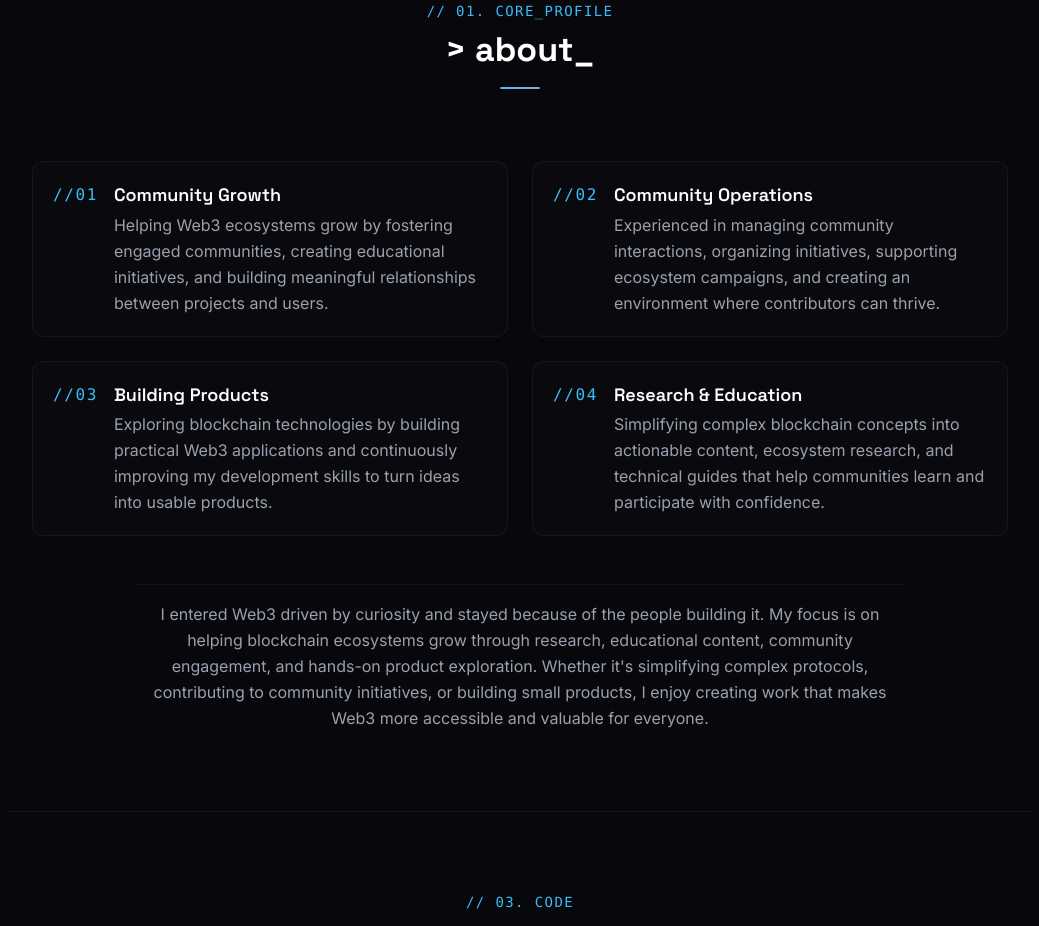
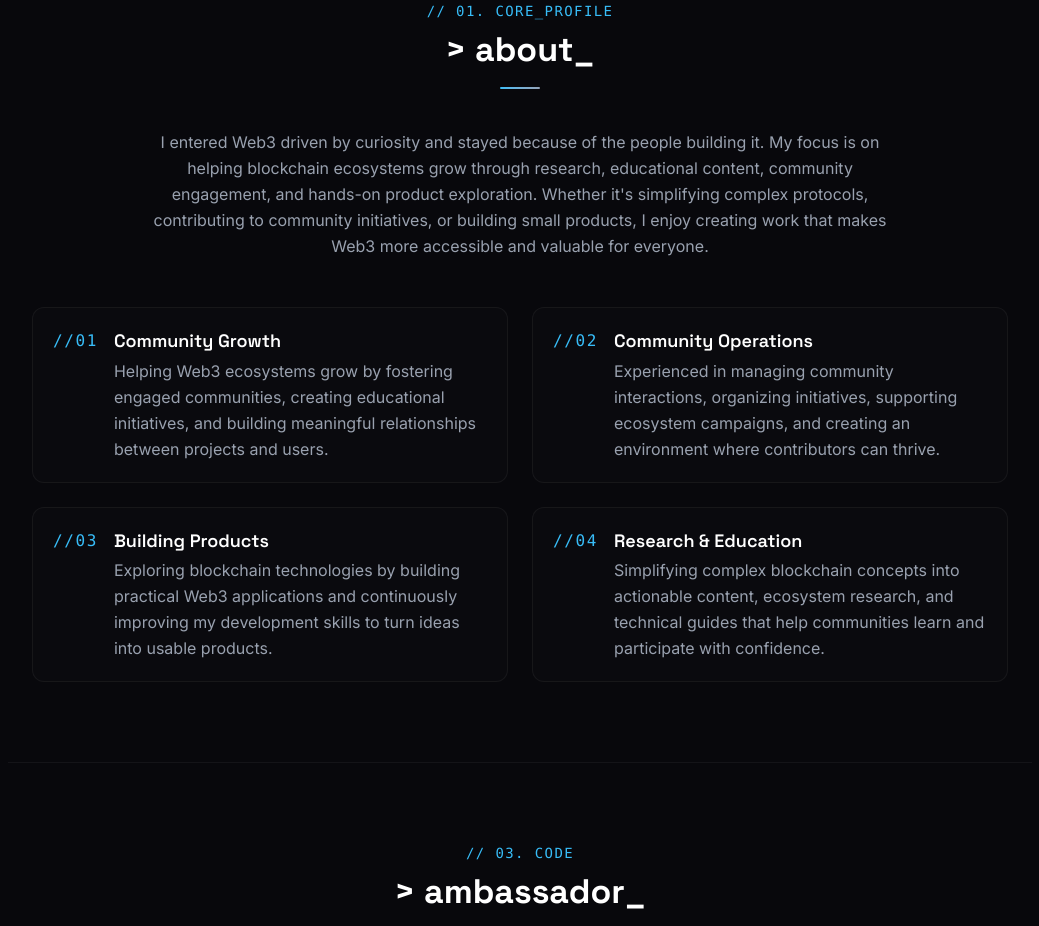
Before and after one commit to shhuubbhh/web3-Portfolio, a React (Vite) app: page / in a window 1280 px wide. Shown: the part 880-1806 px from the top of the page, without its empty margins (120-1159 px from the left). Built offline with nearby package versions, Linux system fonts and the light colour scheme.

Commit message:
Move About section bio paragraph to just below the centered header

```diff
--- a/src/components/About.tsx
+++ b/src/components/About.tsx
@@ -40,9 +40,22 @@
           <h2 className="text-3xl font-display font-bold text-white mb-4">&gt; about_</h2>
           <div className="w-10 h-0.5 bg-gradient-to-r from-brand-purple to-brand-blue rounded-full mb-6" />
         </motion.div>
+
+        {/* Simple Concise Bio Paragraph placed just below heading */}
+        <motion.div
+          initial={{ opacity: 0, y: 10 }}
+          whileInView={{ opacity: 1, y: 0 }}
+          viewport={{ once: true }}
+          transition={{ duration: 0.4, delay: 0.1 }}
+          className="text-gray-400 text-xs md:text-sm leading-relaxed max-w-3xl mx-auto font-sans mt-4"
+        >
+          <p>
+            I entered Web3 driven by curiosity and stayed because of the people building it. My focus is on helping blockchain ecosystems grow through research, educational content, community engagement, and hands-on product exploration. Whether it's simplifying complex protocols, contributing to community initiatives, or building small products, I enjoy creating work that makes Web3 more accessible and valuable for everyone.
+          </p>
+        </motion.div>
       </div>
 
-      {/* Competencies Grid & Bio in horizontal alignment */}
+      {/* Competencies Grid in horizontal alignment */}
       <div className="flex flex-col gap-12 text-left">
         {/* Competency List in 2x2 or 4 column grid */}
         <div className="grid grid-cols-1 md:grid-cols-2 gap-6">
@@ -69,19 +82,6 @@
             </motion.div>
           ))}
         </div>
-
-        {/* Simple Concise Bio Paragraph */}
-        <motion.div
-          initial={{ opacity: 0, y: 15 }}
-          whileInView={{ opacity: 1, y: 0 }}
-          viewport={{ once: true }}
-          transition={{ duration: 0.4 }}
-          className="text-gray-400 text-xs md:text-sm leading-relaxed space-y-4 pt-4 border-t border-white/5 font-sans text-center max-w-3xl mx-auto"
-        >
-          <p>
-            I entered Web3 driven by curiosity and stayed because of the people building it. My focus is on helping blockchain ecosystems grow through research, educational content, community engagement, and hands-on product exploration. Whether it's simplifying complex protocols, contributing to community initiatives, or building small products, I enjoy creating work that makes Web3 more accessible and valuable for everyone.
-          </p>
-        </motion.div>
       </div>
     </section>
   );
```
